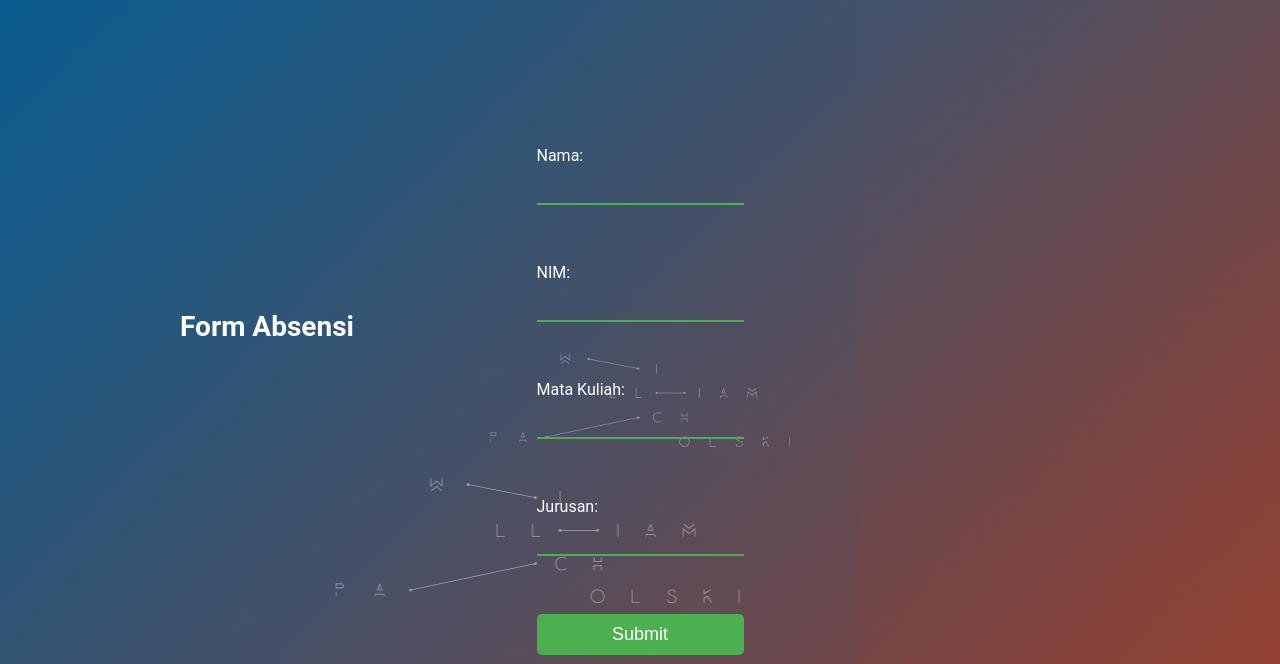
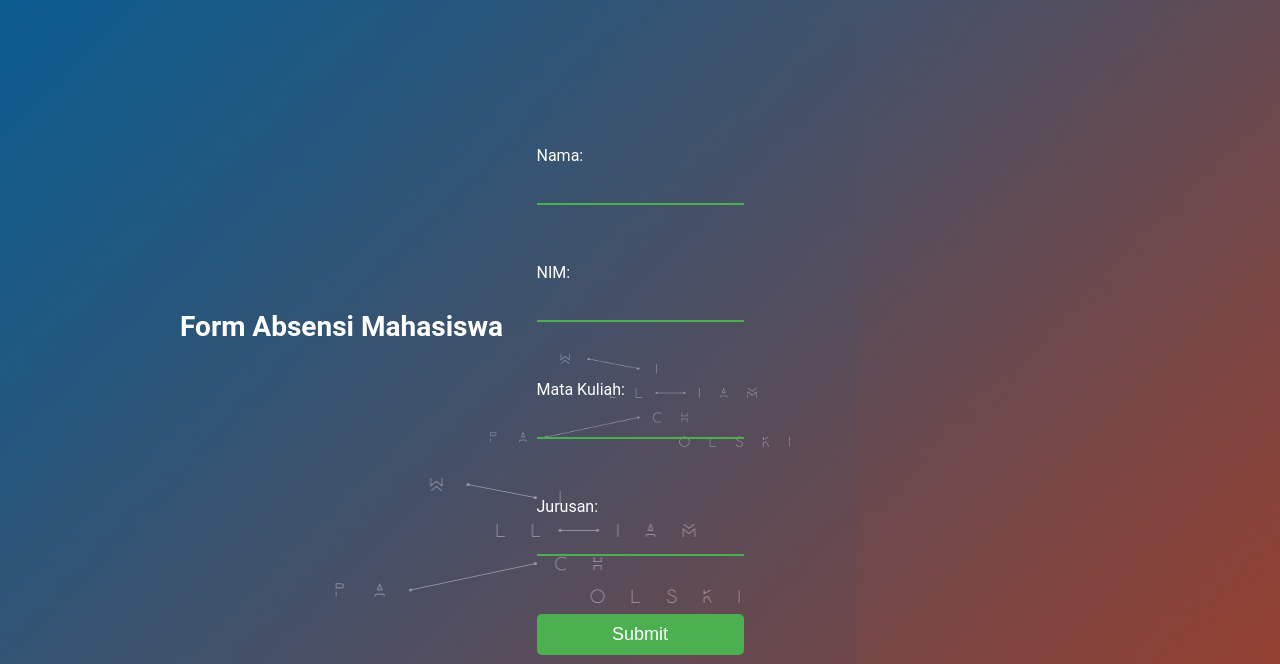
Before and after one commit to rizkaluthfiani/fundamental-devops-week-5, a Flask app: page / in a window 1280 px wide. Shown: the top 664 px of the page. Run offline with Flask 3, Linux system fonts and the light colour scheme; some libraries are stand-ins or nearby versions.

Commit message:
index.html: modify form title

```diff
--- a/app/templates/index.html
+++ b/app/templates/index.html
@@ -5,7 +5,7 @@
     <link rel="stylesheet" href="{{ url_for('static', filename='style.css') }}">
 </head>
 <body>
-    <h1>Form Absensi</h1>
+    <h1>Form Absensi Mahasiswa</h1>
     <form action="/" method="post">
         <label for="nama">Nama:</label>
         <input type="text" id="nama" name="nama" required><br><br>
```
